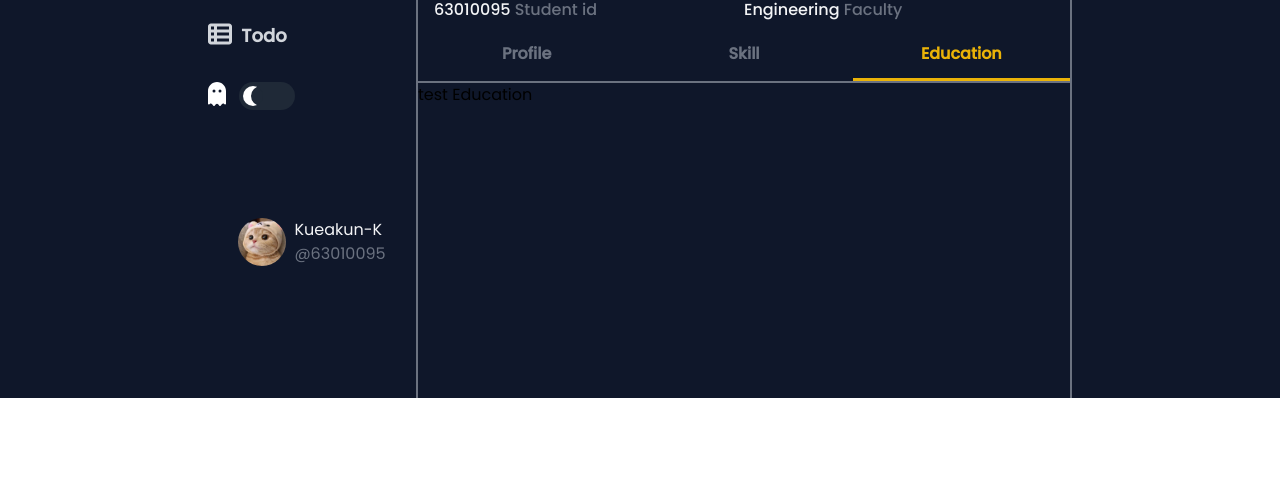
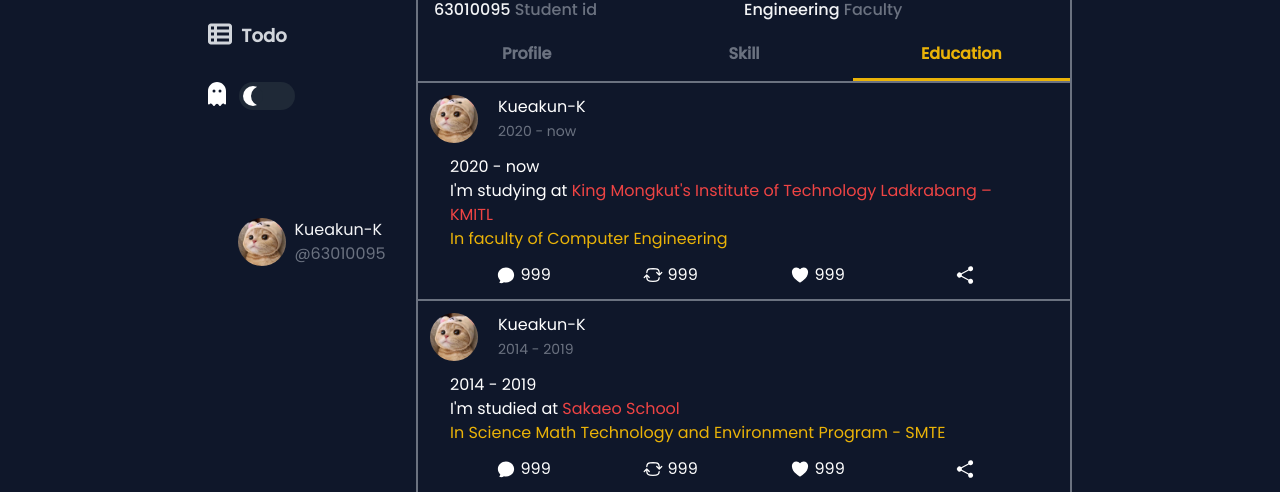
Before and after one commit to Kueakun-K/Kueakun, a React (Create React App) app: page /info/education in a window 1280 px wide. Shown: the part 402-894 px from the top of the page. Before the commit the page ends 800 px from the top, so only its background shows below. Built offline with nearby package versions, Linux system fonts and the light colour scheme.

Commit message:
Education page not img

```diff
--- a/src/Pages/Education.jsx
+++ b/src/Pages/Education.jsx
@@ -1,11 +1,52 @@
+import React from "react";
 
+import ProfileHeader from "../Components/ProfileHeader";
+import IconFooter from "../Components/IconFooter";
 
 const Education = () => {
+  return (
+    <div>
+      {/* Block 1 */}
+      <div className="p-3 border-b-2 border-gray-500 dark:text-white ">
+        <ProfileHeader text="2020 - now" />
+        {/* text */}
+        <div className="mb-3 mx-5">
+          2020 - now <br /> I'm studying at{" "}
+          <span className="text-yellow-500 dark:text-red-500">
+            King Mongkut's Institute of Technology Ladkrabang – KMITL
+          </span>
+          <br />
+          <span className="text-red-500 dark:text-yellow-500">
+            In faculty of Computer Engineering
+          </span>
+        </div>
+        {/* text */}
 
-    return (
-      <div>
-        <span>test Education</span>
+        <IconFooter />
       </div>
-    );
-  };
-  export default Education;
+      {/* Block 1 */}
+
+      {/* Block 2 */}
+      <div className="p-3 border-b-2 border-gray-500 dark:text-white ">
+        <ProfileHeader text="2014 - 2019" />
+        {/* text */}
+        <div className="mb-3 mx-5">
+          2014 - 2019 <br /> I'm studied at{" "}
+          <span className="text-yellow-500 dark:text-red-500">
+            Sakaeo School
+          </span>
+          <br />
+          <span className="text-red-500 dark:text-yellow-500">
+            In Science Math Technology and Environment Program - SMTE
+          </span>
+        </div>
+        {/* text */}
+
+        <IconFooter />
+      </div>
+      {/* Block 2 */}
+    </div>
+  );
+};
+
+export default Education;
```
